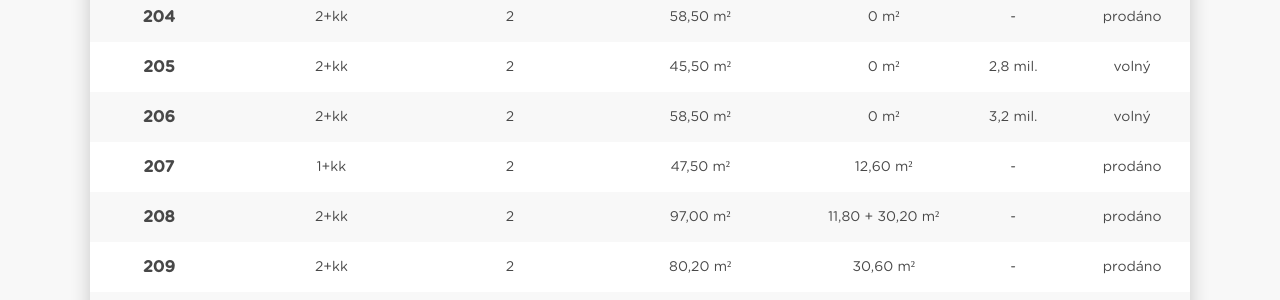
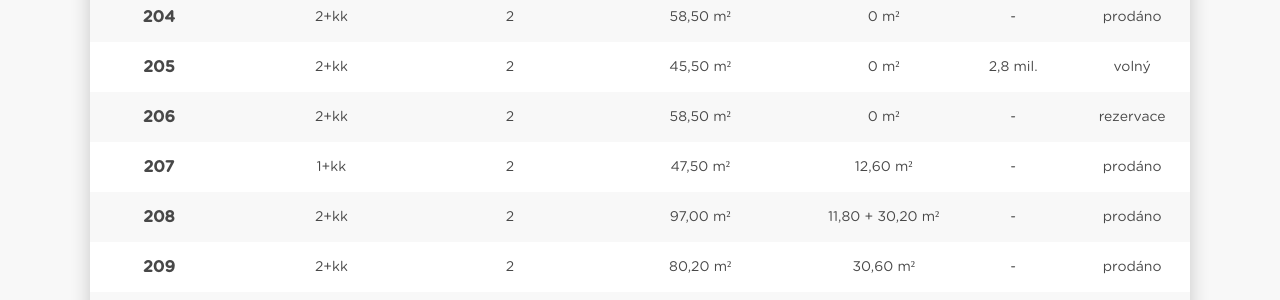
Before and after one commit to StyvekDrtic/bydleniSvojetice, a Jekyll site: the page built from ceny.html, in a window 1280 px wide and 900 px high, scrolled down 810 px. Shown: the part 150-450 px from the top of the window. Built offline with Jekyll 4.4.1, drawn with Linux system fonts in a browser that asks for light colours.

Commit message:
rezervace

```diff
--- a/_includes/tabulka.html
+++ b/_includes/tabulka.html
@@ -137,8 +137,8 @@
       <td>2</td>
       <td>58,50</td>
       <td>0</td>
-      <td>3,2</td>
-      <td>volný</td>
+      <td class="neMil">-</td>
+      <td>rezervace</td>
     </tr>
 
     <tr>
```
